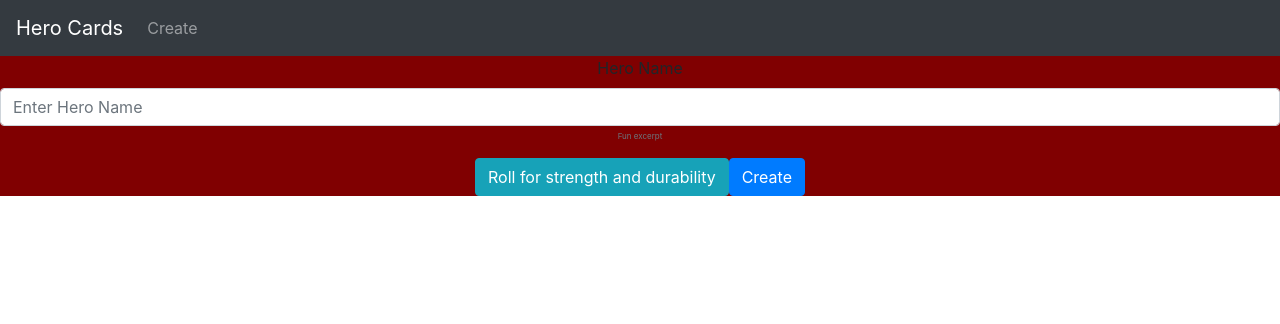
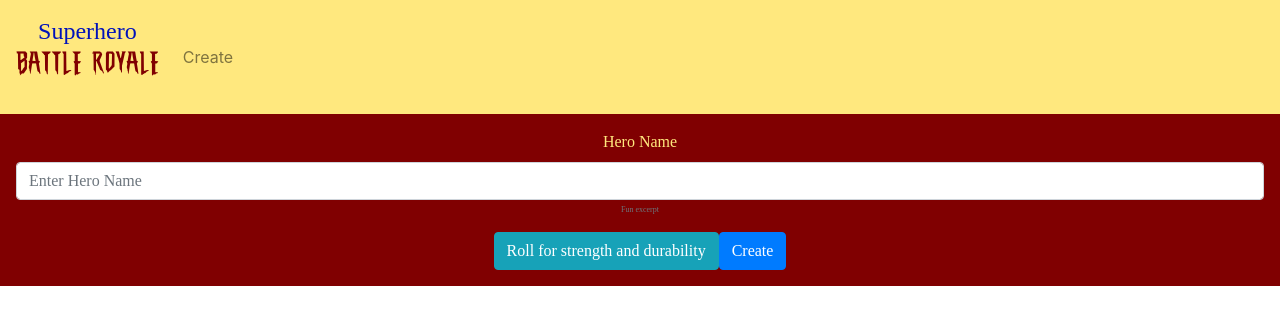
Before and after one commit to MADD-HOUSE/mern-lab-frontend, a React (Create React App) app in the folder mern-lab-front/: page /create in a window 1280 px wide. Shown: the top 324 px of the page. Built offline with nearby package versions, Linux system fonts and the light colour scheme; no server answers; a web font is replaced by a local one.

Commit message:
fixed a bunch of css stuff including fonts and colors across the app

```diff
--- a/mern-lab-front/src/App.css
+++ b/mern-lab-front/src/App.css
@@ -1,6 +1,11 @@
 .App {
 	text-align: center;
 	background-color: rgb(128, 0, 1);
+	/* background-image: url('./images/superhero-battle-royale.jpg');
+	background-repeat: no-repeat;
+	background-position: center;
+	background-size: 292px 805px;
+	height: 1300px; */
 }
 
 .App-logo {
@@ -8,32 +13,13 @@
 	pointer-events: none;
 }
 
-@media (prefers-reduced-motion: no-preference) {
-	.App-logo {
-		animation: App-logo-spin infinite 20s linear;
-	}
-}
-
 .App-header {
-	background-color: #282c34;
+	background-color: rgb(255, 232, 126);
 	min-height: 100vh;
 	display: flex;
 	flex-direction: column;
 	align-items: center;
 	justify-content: center;
 	font-size: calc(10px + 2vmin);
-	color: white;
+	color: rgb(128, 0, 1);
 }
-
-.App-link {
-	color: #61dafb;
-}
-
-@keyframes App-logo-spin {
-	from {
-		transform: rotate(0deg);
-	}
-	to {
-		transform: rotate(360deg);
-	}
-}
--- a/mern-lab-front/src/components/create/create.js
+++ b/mern-lab-front/src/components/create/create.js
@@ -15,7 +15,7 @@ class create extends Component {
 	render() {
 		return (
 			<div>
-				<Form>
+				<Form className='hero-create-form'>
 					<Form.Group controlId='formBasicEmail'>
 						<Form.Label>Hero Name</Form.Label>
 						<Form.Control type='text' placeholder='Enter Hero Name' />
--- a/mern-lab-front/src/components/heroList/heroList.js
+++ b/mern-lab-front/src/components/heroList/heroList.js
@@ -11,6 +11,7 @@ class heroList extends Component {
 	render() {
 		return (
 			<div className='cards'>
+				<p>Choose a Marvel or DC character among the choices below, or create your own </p>
 				{this.props.heroes.map((hero) => {
 					console.log(hero);
 					return (
--- a/mern-lab-front/src/components/home/home.js
+++ b/mern-lab-front/src/components/home/home.js
@@ -1,17 +1,24 @@
 import React, { Component } from 'react';
 import { Link } from 'react-router-dom';
-
+import Image from './superhero-battle-royale.jpg';
 class home extends Component {
 	render() {
 		return (
-			<div>
-				<h1>
-					<p className='superhero'>Superhero</p> <p className='battle'>Battle Royale</p>
+			<div className='homepage'>
+				<h1 className='welcome-header'>
+					Welcome to the superhero battle of the ages!
+					<p className='instructions'>Click on the picture below to begin</p>
 				</h1>
-				<img src='' alt='welcome' />
-				<Link to='/heroes'>
-					<button>Choose a fighter</button>
-				</Link>
+
+				<container className='homepage-container'>
+					<Link to='/heroes'>
+						<img
+							src={Image}
+							alt='Superhero Battle Royale'
+							className='battle-image'
+						/>
+					</Link>
+				</container>
 			</div>
 		);
 	}
--- a/mern-lab-front/src/components/nav/Nav.js
+++ b/mern-lab-front/src/components/nav/Nav.js
@@ -6,9 +6,12 @@ class NavigationBar extends Component {
 	render() {
 		return (
 			<div>
-				<Navbar bg='dark' variant='dark'>
+				<Navbar className='navbar'>
 					<Link to='/'>
-						<Navbar.Brand href='#home'>Hero Cards</Navbar.Brand>
+						<Navbar.Brand href='#home'>
+							<span className='superhero'>Superhero</span>
+							<p className='battle'>BATTLE ROYALE</p>
+						</Navbar.Brand>
 					</Link>
 					<Nav className='mr-auto'>
 						<Link to='/create'>
--- a/mern-lab-front/src/index.css
+++ b/mern-lab-front/src/index.css
@@ -11,11 +11,11 @@
 
 body {
 	margin: 0;
-	font-family: 'Spider-Man', -apple-system, BlinkMacSystemFont, 'Segoe UI',
-		'Roboto', 'Oxygen', 'Ubuntu', 'Cantarell', 'Fira Sans', 'Droid Sans',
-		'Helvetica Neue', sans-serif;
+	font-family: -apple-system, BlinkMacSystemFont, 'Spider-Man', 'Avengers',
+		'Segoe UI', 'Roboto', 'Oxygen', 'Ubuntu', 'Cantarell', 'Fira Sans',
+		'Droid Sans', 'Helvetica Neue', sans-serif;
 	-webkit-font-smoothing: antialiased;
-  -moz-osx-font-smoothing: grayscale;
+	-moz-osx-font-smoothing: grayscale;
 }
 
 code {
@@ -23,10 +23,34 @@ code {
 		monospace;
 }
 .battle {
+	font-size: 24px;
 	font-family: 'Spider-Man';
 	color: rgb(128, 0, 1);
 }
 .superhero {
+	font-size: 24px;
 	font-family: 'Avengers';
 	color: rgb(0, 18, 186);
 }
+.navbar {
+	background-color: rgb(255, 232, 126);
+}
+.welcome-header {
+	color: rgb(255, 232, 126);
+	font-family: 'Avengers';
+	padding: 0.5em;
+	border-color: white;
+	background-color: rgb(0, 18, 186);
+}
+.battle-image {
+	max-width: 292px;
+	max-height: 805px;
+}
+.instructions {
+	font-size: 20px;
+}
+.hero-create-form {
+	padding: 1em;
+	font-family: 'Avengers';
+	color: rgb(255, 232, 126);
+}
```
Also changed, not shown: mern-lab-front/src/components/home/superhero-battle-royale.jpg (added).
